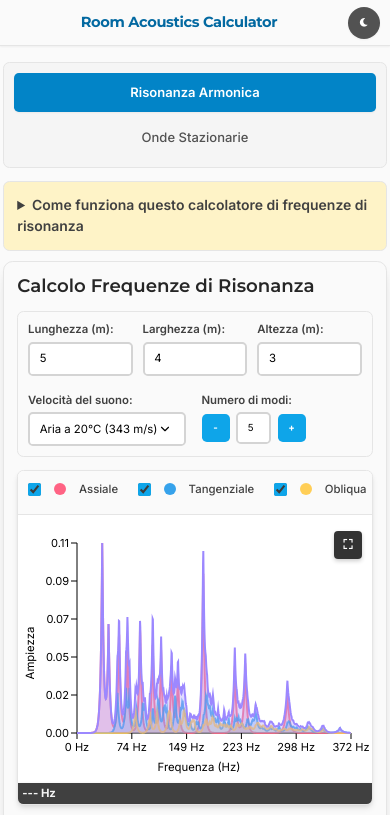
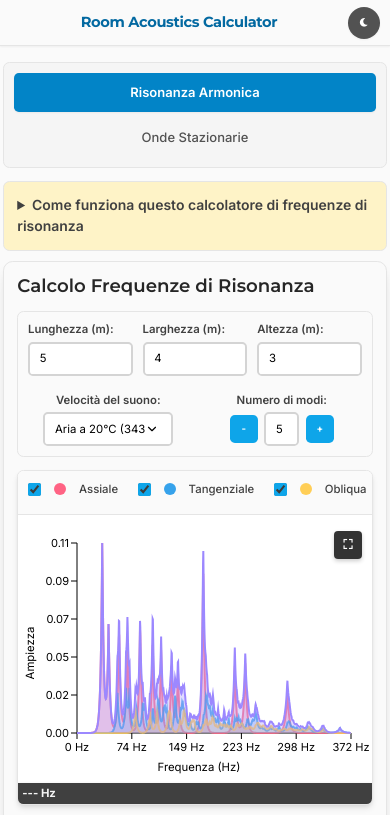
Before and after one commit to toboko/resonance, a website: page index.html in a window 390 px wide. Shown: the top 815 px of the page. Drawn offline with nearby package versions, Linux system fonts and the light colour scheme.

Commit message:
refactor: improve input form and table layout styles
- Remove unnecessary align-items and font-size properties in components.css
- Add max-width to select elements and center alignment in responsive views
- Consolidate font-size and remove excess margins in table-styles.css
- Rename HTML class from 'dimension-input' to 'dimension-input modes' for clarity

These changes enhance visual consistency and responsiveness across the UI.

```diff
--- a/css/components.css
+++ b/css/components.css
@@ -197,7 +197,6 @@
 
 .input-form .parameters-group .input-group {
     max-width: 200px;
-    align-items: left;
 }
 
 .input-form .parameters-group input,
@@ -208,6 +207,7 @@
 
 .input-form .parameters-group select {
     padding-right: var(--space-8);
+    max-width: 130px;
 }
 
 .input-form .parameters-group label {
@@ -1074,7 +1074,7 @@ mjx-chtml {
 
     .input-form .parameters-group .input-group {
         max-width: none;
-        align-items: flex-start;
+        align-items: center;
     }
 
     .result-container {
@@ -1231,7 +1231,6 @@ mjx-chtml {
 
     #max-modes, #sw-max-modes {
         max-width: 40px;
-        font-size: 0.875rem;
     }
 
     .results {
@@ -1430,7 +1429,6 @@ mjx-chtml {
 
     #max-modes, #sw-max-modes {
         max-width: 35px;
-        font-size: 0.75rem;
     }
 
     .chart-wrapper {
--- a/css/table-styles.css
+++ b/css/table-styles.css
@@ -48,6 +48,7 @@
 .group-toggle {
     display: flex;
     align-items: center;
+    font-size: var(--font-size-sm);
     padding: var(--space-3) var(--space-4);
     color: var(--primary-700);
 }
@@ -60,7 +61,6 @@
 
 .frequency-range {
     margin-left: var(--space-2);
-    font-size: var(--font-size-sm);
     color: var(--neutral-600);
     font-weight: normal;
 }
@@ -120,7 +120,6 @@
 
 /* Results summary */
 .results-summary {
-    margin-bottom: var(--space-3);
     padding: var(--space-2) var(--space-3);
     background: var(--primary-50);
     border: 1px solid var(--primary-200);
```
